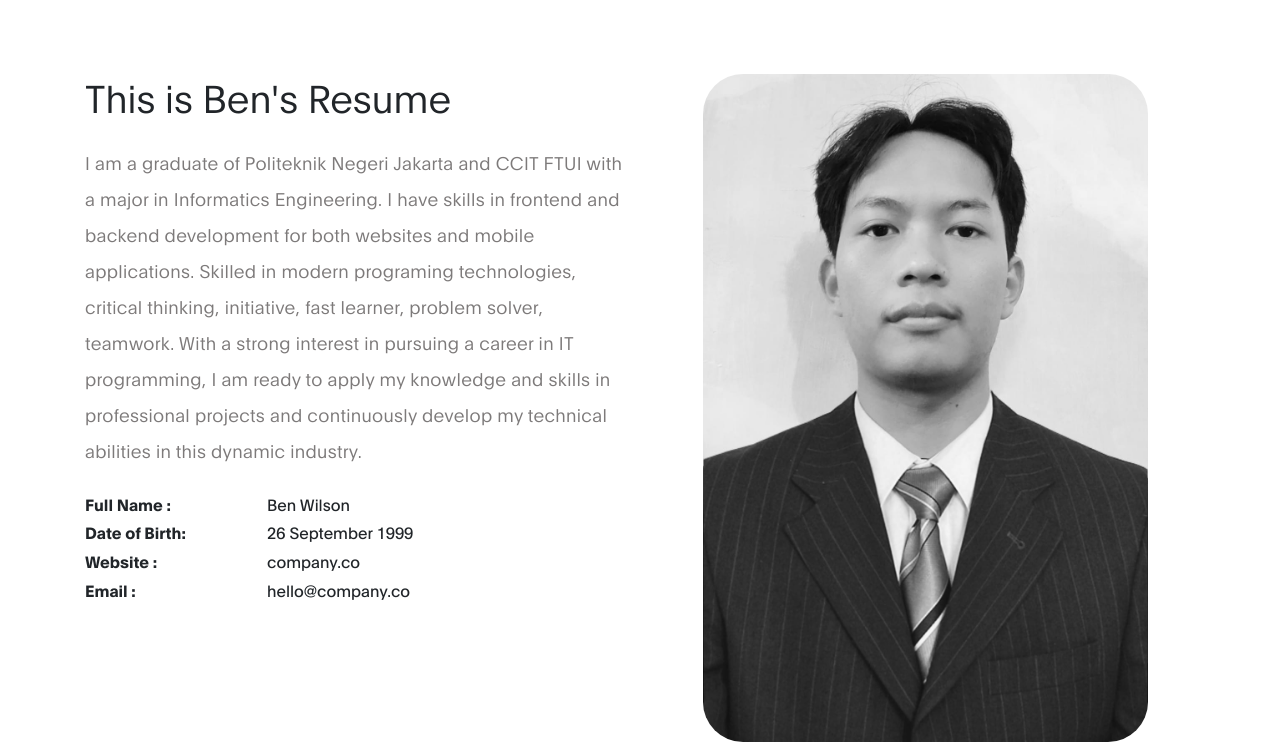
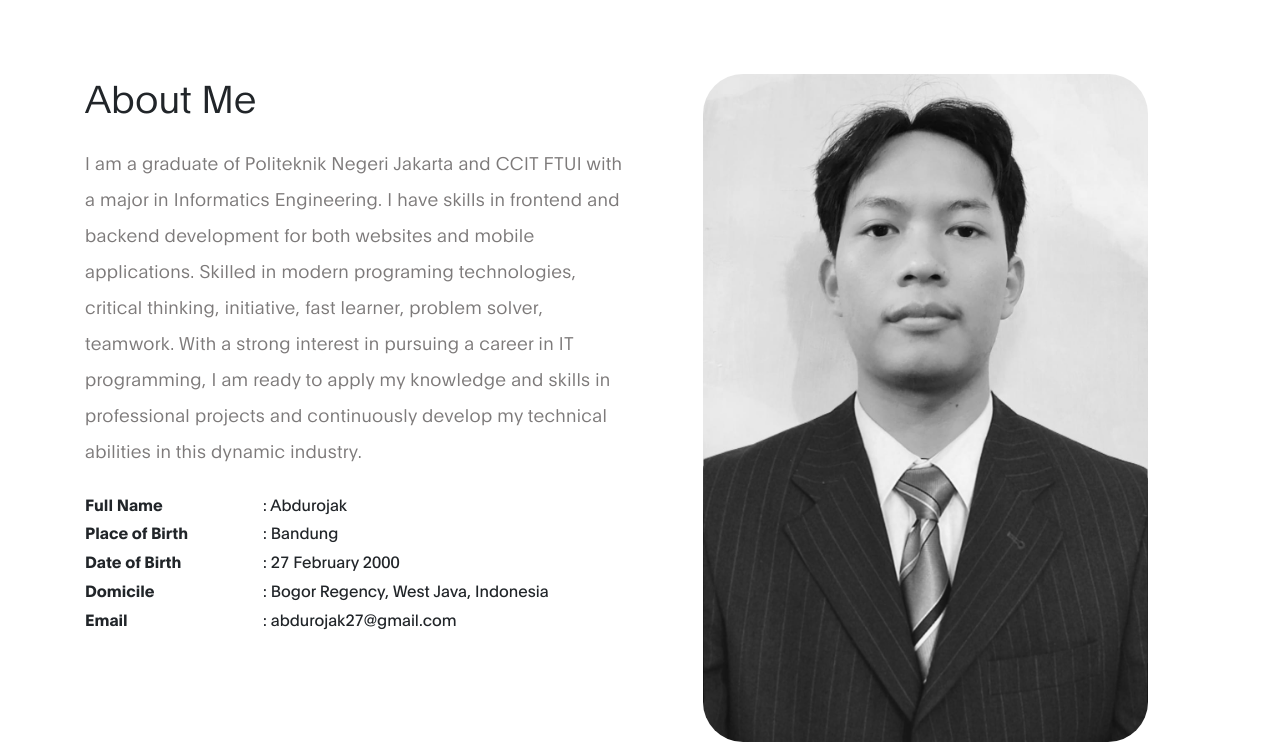
Before and after one commit to abdurojak/portofolio, a plain HTML site: page index.html in a window 1280 px wide. Shown: the part 322-1064 px from the top of the page. Drawn offline with Linux system fonts and the light colour scheme.

Commit message:
06 Januari 2024 - About Me

```diff
--- a/index.html
+++ b/index.html
@@ -77,7 +77,7 @@
 
                             <h1 class="hero-title">👋 Ojak, a software engineer</h1>
 
-                            <a href="#" class="email-link">
+                            <a href="https://mail.google.com/mail/u/0/?view=cm&tf=1&fs=1&to=abdurojak27@gmail.com" class="email-link">
                                 abdurojak27@gmail.com
                             </a>
 
@@ -94,20 +94,18 @@
             <div class="row">
 
                 <div class="col-lg-6 col-md-6 col-12">
-                    <h3 class="mb-4">This is Ben's Resume</h3>
+                    <h3 class="mb-4">About Me</h3>
 
                     <!-- <p>Ben Resume HTML Template is brought to you by <a rel="nofollow" href="https://www.tooplate.com" target="_parent">Tooplate website</a>. You can feel free to edit and use this page for your small site. You are allowed to use this HTML template for any kind of purpose.</p> -->
 
                     <p>I am a graduate of Politeknik Negeri Jakarta and CCIT FTUI with a major in Informatics Engineering. I have skills in frontend and backend development for both websites and mobile applications. Skilled in modern programing technologies, critical thinking, initiative, fast learner, problem solver, teamwork. With a strong interest in pursuing a career in IT programming, I am ready to apply my knowledge and skills in professional projects and continuously develop my technical abilities in this dynamic industry.</p>
 
                     <ul class="mt-4 mb-5 mb-lg-0 profile-list list-unstyled">
-                        <li><strong>Full Name :</strong> Ben Wilson </li>
-
-                        <li><strong>Date of Birth:</strong> 26 September 1999</li>
-
-                        <li><strong>Website :</strong> company.co</li>
-
-                        <li><strong>Email :</strong> hello@company.co</li>
+                        <li><strong>Full Name </strong>: Abdurojak </li>
+                        <li><strong>Place of Birth </strong>: Bandung</li>
+                        <li><strong>Date of Birth</strong>: 27 February 2000</li>
+                        <li><strong>Domicile</strong>: Bogor Regency, West Java, Indonesia</li>
+                        <li><strong>Email </strong>: abdurojak27@gmail.com</li>
                     </ul>
                 </div>
 
```
